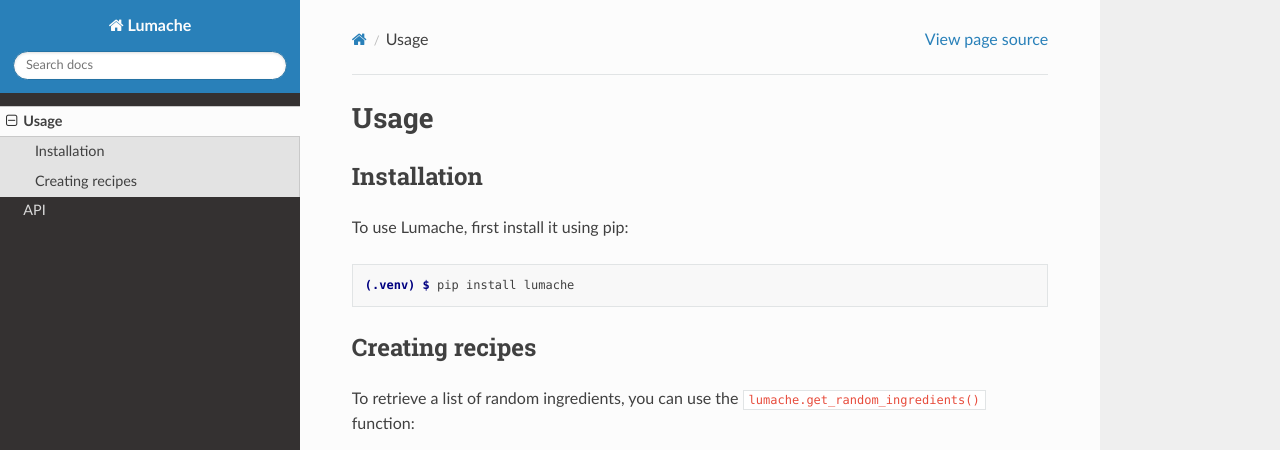
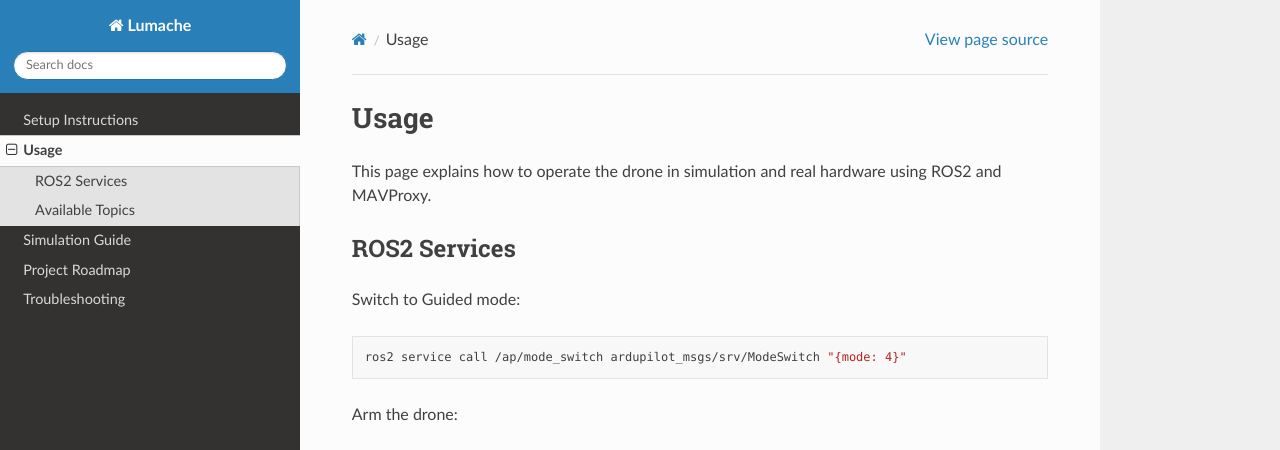
Before and after one commit to XinhaoChen111/RSP_drone_project_doc, a Sphinx documentation site: the page built from docs/source/usage.rst, in a window 1280 px wide and 1095 px high. Shown: the top 450 px of the window. Built offline with Sphinx 7.4.7 and the Read the Docs theme 3.1.0, drawn with Linux system fonts in a browser that asks for light colours; pages that are not in the unit, such as notebooks, are missing from menus; some of the changed text lies outside the part shown.

```diff
--- a/docs/source/usage.rst
+++ b/docs/source/usage.rst
@@ -1,33 +1,40 @@
 Usage
 =====
 
-.. _installation:
+This page explains how to operate the drone in simulation and real hardware using ROS2 and MAVProxy.
 
-Installation
-------------
+ROS2 Services
+-------------
 
-To use Lumache, first install it using pip:
+Switch to Guided mode:
 
-.. code-block:: console
+.. code-block:: bash
 
-   (.venv) $ pip install lumache
+   ros2 service call /ap/mode_switch ardupilot_msgs/srv/ModeSwitch "{mode: 4}"
 
-Creating recipes
+Arm the drone:
+
+.. code-block:: bash
+
+   ros2 service call /ap/arm_motors ardupilot_msgs/srv/ArmMotors "{arm: true}"
+
+Takeoff:
+
+.. code-block:: bash
+
+   ros2 service call /ap/experimental/takeoff ardupilot_msgs/srv/Takeoff "{alt: 4}"
+
+Available Topics
 ----------------
 
-To retrieve a list of random ingredients,
-you can use the ``lumache.get_random_ingredients()`` function:
+Echo IMU data:
 
-.. autofunction:: lumache.get_random_ingredients
+.. code-block:: bash
 
-The ``kind`` parameter should be either ``"meat"``, ``"fish"``,
-or ``"veggies"``. Otherwise, :py:func:`lumache.get_random_ingredients`
-will raise an exception.
+   ros2 topic echo /ap/imu/experimental/data
 
-.. autoexception:: lumache.InvalidKindError
+Echo local pose:
 
-For example:
+.. code-block:: bash
 
->>> import lumache
->>> lumache.get_random_ingredients()
-['shells', 'gorgonzola', 'parsley']
+   ros2 topic echo /ap/pose/filtered
```
Also changed, not shown: docs/source/api.rst (deleted, +0 -7 lines), docs/source/index.rst (+12 -11 lines), docs/source/roadmap.rst (added, +16 -0 lines), docs/source/setup.rst (added, +68 -0 lines), docs/source/simulation.rst (added, +36 -0 lines), docs/source/troubleshooting.rst (added, +13 -0 lines).
